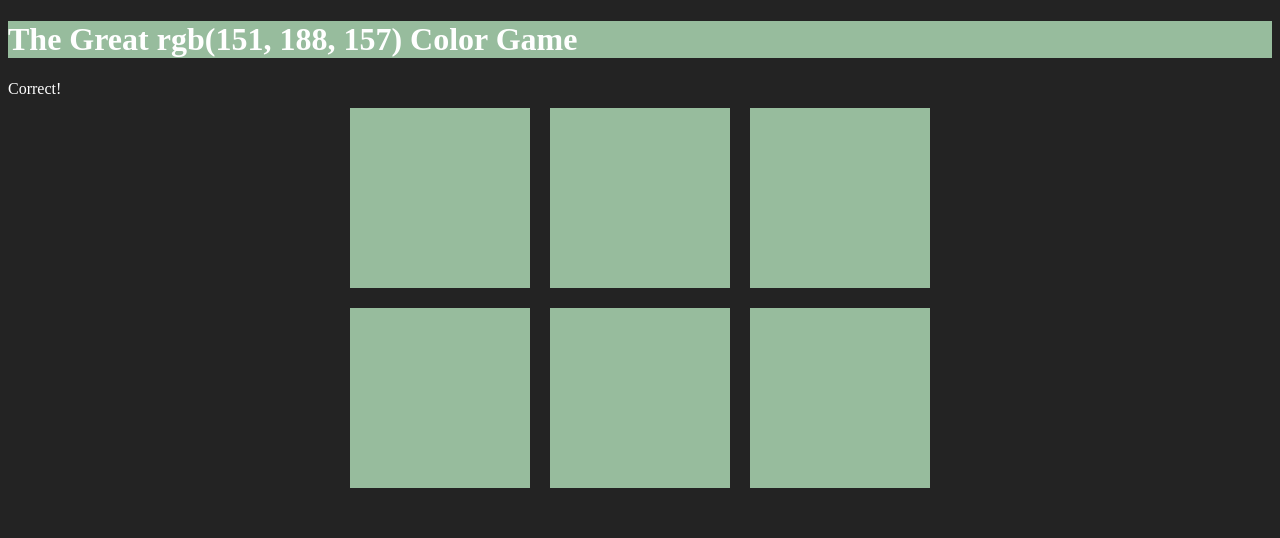
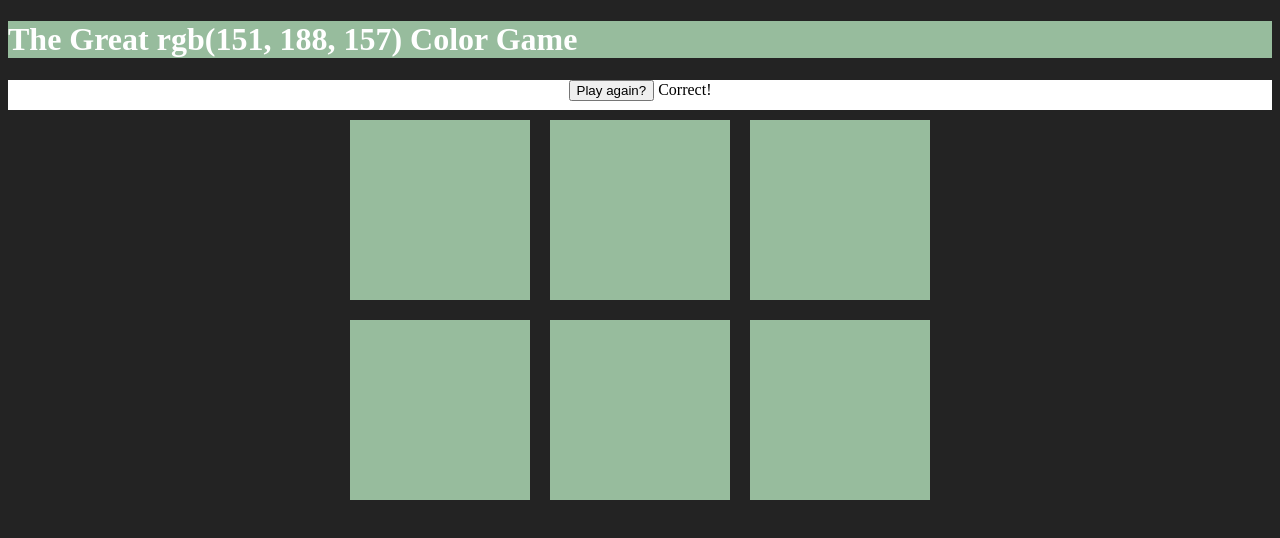
Before and after one commit to rubenbaskaran/ColorGame, a plain HTML site: page index.html in a window 1280 px wide. Both pictures are taken after a click on the element 439 px from the left and 179 px from the top of the page. Drawn offline with Linux system fonts and the light colour scheme.

Commit message:
added play again button

```diff
--- a/colorGame.css
+++ b/colorGame.css
@@ -19,6 +19,8 @@ h1 {
     color: white;
 }
 
-span {
-    color: white;
+#stripe {
+    background: white;
+    height: 30px;
+    text-align: center;
 }
--- a/colorGame.js
+++ b/colorGame.js
@@ -5,6 +5,21 @@ var pickedColor = pickColor();
 var colorDisplay = document.getElementById("colorDisplay");
 var message = document.querySelector("#message");
 var h1 = document.querySelector("h1");
+var resetButton = document.querySelector("#reset");
+
+resetButton.addEventListener("click", function ()
+{
+    colors = generateRandomColors(6);
+    pickedColor = pickColor();
+    colorDisplay.textContent = pickedColor;
+
+    for (var i = 0; i < squares.length; i++)
+    {
+        squares[i].style.backgroundColor = colors[i];
+    }
+
+    h1.style.backgroundColor = "#232323";
+});
 
 colorDisplay.textContent = pickedColor;
 
@@ -19,6 +34,7 @@ for (var i = 0; i < squares.length; i++)
         if (clickedColor === pickedColor)
         {
             message.textContent = "Correct!";
+            resetButton.textContent = "Play again?";
             changeColors(clickedColor);
             h1.style.backgroundColor = clickedColor;
         }
--- a/index.html
+++ b/index.html
@@ -9,7 +9,8 @@
 <body>
     <h1>The Great <span id="colorDisplay">RGB</span> Color Game</h1>
 
-    <div>
+    <div id="stripe">
+        <button id="reset">New colors</button>
         <span id="message"></span>
     </div>
 
```
